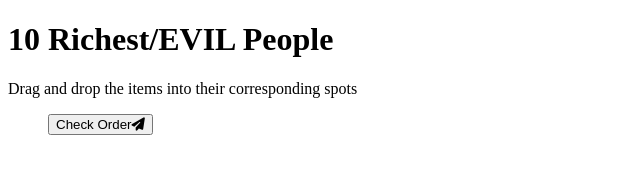
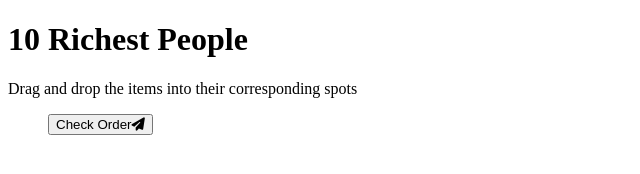
Before and after one commit to akperrine/background-generator, a plain HTML site: page index.html in a window 1280 px wide. Shown: the whole page, without its empty margins (0-640 px from the left). Drawn offline with Linux system fonts and the light colour scheme.

Commit message:
back to old title

```diff
--- a/index.html
+++ b/index.html
@@ -13,7 +13,7 @@
     ></script>
   </head>
   <body>
-    <h1>10 Richest/EVIL People</h1>
+    <h1>10 Richest People</h1>
     <p>Drag and drop the items into their corresponding spots</p>
     <ul class="draggable-list" id="draggable-list">
       <button class="check-btn" id="check">
```
